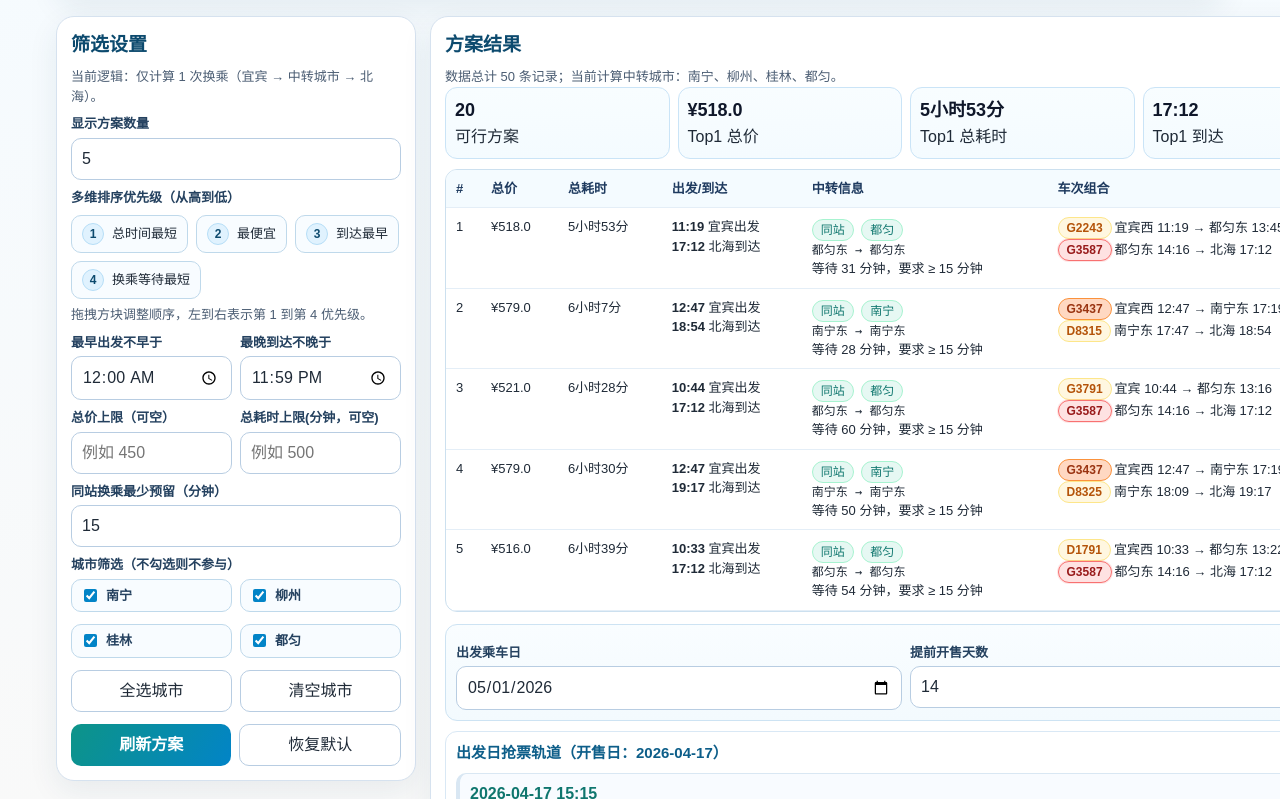
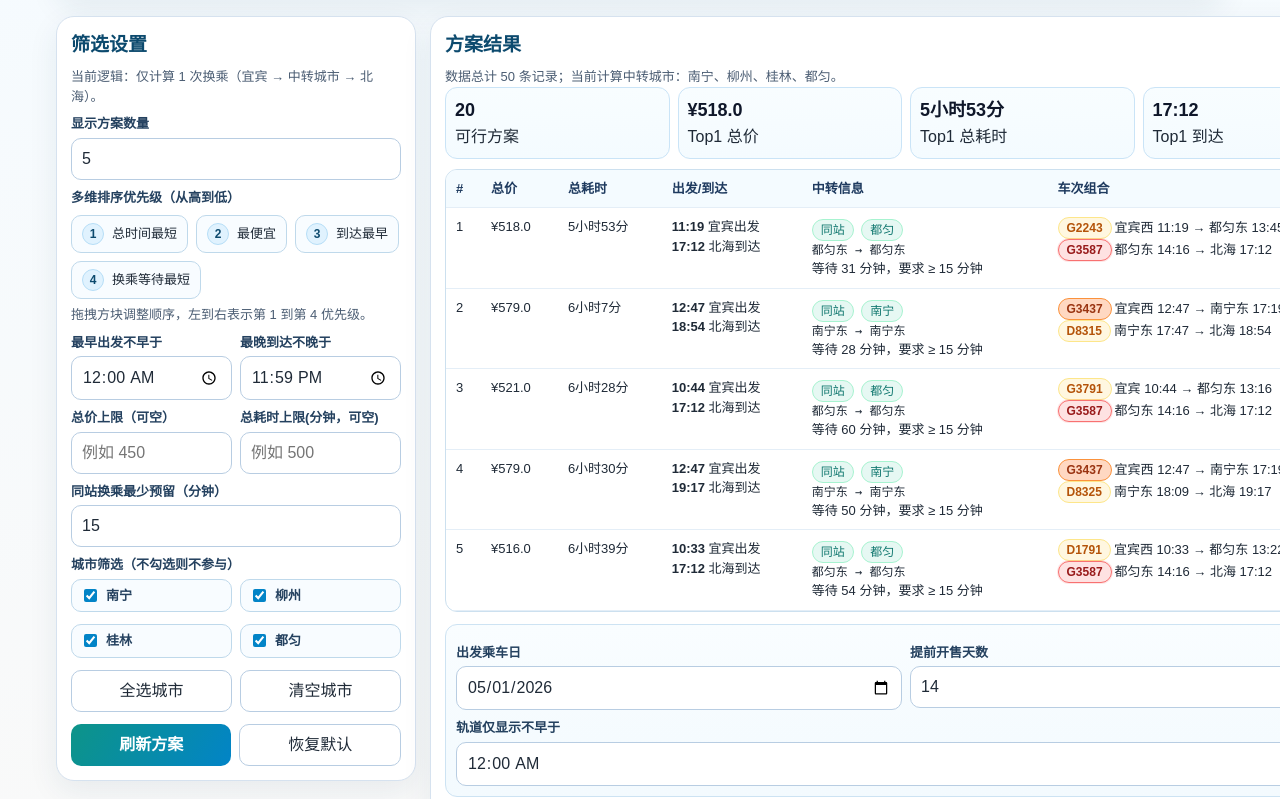
Before and after one commit to PIGHUT/trip_YB2BH_202651, a plain HTML site: page index.html in a window 1280 px wide. Shown: the part 153-952 px from the top of the page. Drawn offline with Linux system fonts and the light colour scheme.

Commit message:
feat: add timeline not-before time filter

```diff
--- a/index.html
+++ b/index.html
@@ -812,6 +812,12 @@
             <div>
               <label for="presaleDays">提前开售天数</label>
               <input id="presaleDays" type="number" min="1" value="14" />
+            </div>
+          </div>
+          <div class="row single">
+            <div>
+              <label for="timelineNotBefore">轨道仅显示不早于</label>
+              <input id="timelineNotBefore" type="time" value="00:00" />
             </div>
           </div>
         </div>
@@ -1020,6 +1026,7 @@
       resetBtn: document.getElementById('resetBtn'),
       outboundDate: document.getElementById('outboundDate'),
       presaleDays: document.getElementById('presaleDays'),
+      timelineNotBefore: document.getElementById('timelineNotBefore'),
       outboundTimelineTitle: document.getElementById('outboundTimelineTitle'),
       outboundTimeline: document.getElementById('outboundTimeline'),
       missingAlert: document.getElementById('missingAlert'),
@@ -1159,6 +1166,7 @@
         maxDuration: els.maxDuration.value === '' ? null : Number(els.maxDuration.value),
         sameStationMin: Math.max(0, Number(els.sameStationMin.value) || 0),
         presaleDays: Math.max(1, Number(els.presaleDays.value) || 14),
+        timelineNotBeforeMin: toMin(els.timelineNotBefore.value),
       };
     }
 
@@ -1567,7 +1575,10 @@
     function renderTimelines(topPlans, params, trainHeatMap) {
       const outSaleDate = dateMinusDays(els.outboundDate.value, params.presaleDays);
       const outDateText = outSaleDate ? fmtDate(outSaleDate) : '--';
-      els.outboundTimelineTitle.textContent = `出发日抢票轨道（开售日：${outDateText}）`;
+      const filterText = Number.isFinite(params.timelineNotBeforeMin)
+        ? `，过滤 ${minToHHMM(params.timelineNotBeforeMin)} 前`
+        : '';
+      els.outboundTimelineTitle.textContent = `出发日抢票轨道（开售日：${outDateText}${filterText}）`;
 
       const outboundEvents = [];
 
@@ -1604,15 +1615,21 @@
         }
       });
 
-      const groupedOut = groupTimelineEvents(outboundEvents).map((g) => ({
+      const filteredEvents = Number.isFinite(params.timelineNotBeforeMin)
+        ? outboundEvents.filter((e) => e.timeMin >= params.timelineNotBeforeMin)
+        : outboundEvents;
+      const groupedOut = groupTimelineEvents(filteredEvents).map((g) => ({
         ...g,
         timeText: `${outDateText} ${minToHHMM(g.timeMin)}`,
       }));
+      const emptyText = Number.isFinite(params.timelineNotBeforeMin)
+        ? `暂无事件。请先筛出可行 TopN 方案，或下调时间筛选（当前不早于 ${minToHHMM(params.timelineNotBeforeMin)}）。`
+        : '暂无事件。请先筛出可行 TopN 方案。';
 
       renderOneTimeline(
         els.outboundTimeline,
         groupedOut,
-        '暂无事件。请先筛出可行 TopN 方案。'
+        emptyText
       );
     }
 
@@ -1661,6 +1678,7 @@
       els.sameStationMin.value = 15;
       els.outboundDate.value = '2026-05-01';
       els.presaleDays.value = 14;
+      els.timelineNotBefore.value = '00:00';
       state.selectedCities = new Set(transferCities);
       state.transferMinutes = { ...DEFAULT_TRANSFER_MINUTES };
       state.sortPriorities = ['duration', 'price', 'arrival', 'wait'];
@@ -1684,6 +1702,7 @@
         'sameStationMin',
         'outboundDate',
         'presaleDays',
+        'timelineNotBefore',
       ]
         .forEach((id) => {
           els[id].addEventListener('change', render);
@@ -1693,7 +1712,8 @@
               id === 'maxPrice' ||
               id === 'maxDuration' ||
               id === 'sameStationMin' ||
-              id === 'presaleDays'
+              id === 'presaleDays' ||
+              id === 'timelineNotBefore'
             ) {
               render();
             }
```
Also changed, not shown: yibin-beihai-planner.html (+24 -4 lines).
